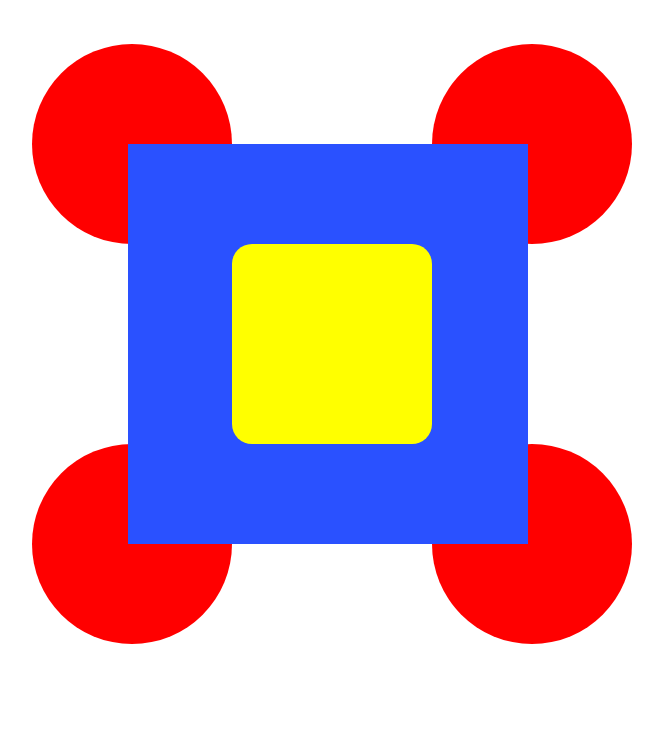
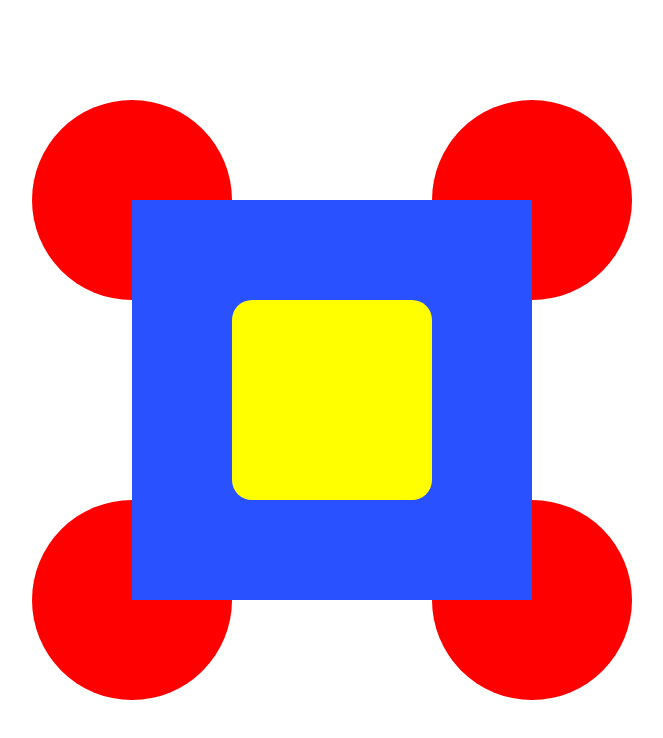
Before and after one commit to elena-davydik/Position-property, a plain HTML site: page index.html in a window 1280 px wide. Shown: the whole page, without its empty margins (308-971 px from the left). Drawn offline with Linux system fonts and the light colour scheme.

Commit message:
Update style.css

```diff
--- a/style.css
+++ b/style.css
@@ -16,8 +16,9 @@
     height: 400px;
     background-color: rgb(42, 81, 255);
     position: absolute;
-    top: 18%;
-    left: 33%;
+    top: 50%;
+    left: 50%;
+    transform: translate(-50%, -50%);
     z-index: 2;
 }
 .big-square:hover {
@@ -31,7 +32,7 @@
     border-radius: 10%;
     background-color: yellow;
     position: absolute;
-    top: 18%;
+    top: 25%;
     left: 50%;
     transform: translate(-50%, 50%);
     z-index: 3;
@@ -43,7 +44,7 @@
     border-radius: 50%;
     background-color: red;
     position: absolute;
-    top: 18%;
+    top: 25%;
     left: 50%;
     transform: translate(-150%, -50%);
     z-index: 1;
@@ -59,7 +60,7 @@
     border-radius: 50%;
     background-color: red;
     position: absolute;
-    top: 18%;
+    top: 25%;
     left: 50%;
     transform: translate(50%, -50%);
     z-index: 1;
@@ -75,7 +76,7 @@
     border-radius: 50%;
     background-color: red;
     position: absolute;
-    top: 18%;
+    top: 25%;
     left: 50%;
     transform: translate(-150%, 150%);
     z-index: 1;
@@ -91,7 +92,7 @@
     border-radius: 50%;
     background-color: red;
     position: absolute;
-    top: 18%;
+    top: 25%;
     left: 50%;
     transform: translate(50%, 150%);
     z-index: 1;
```
